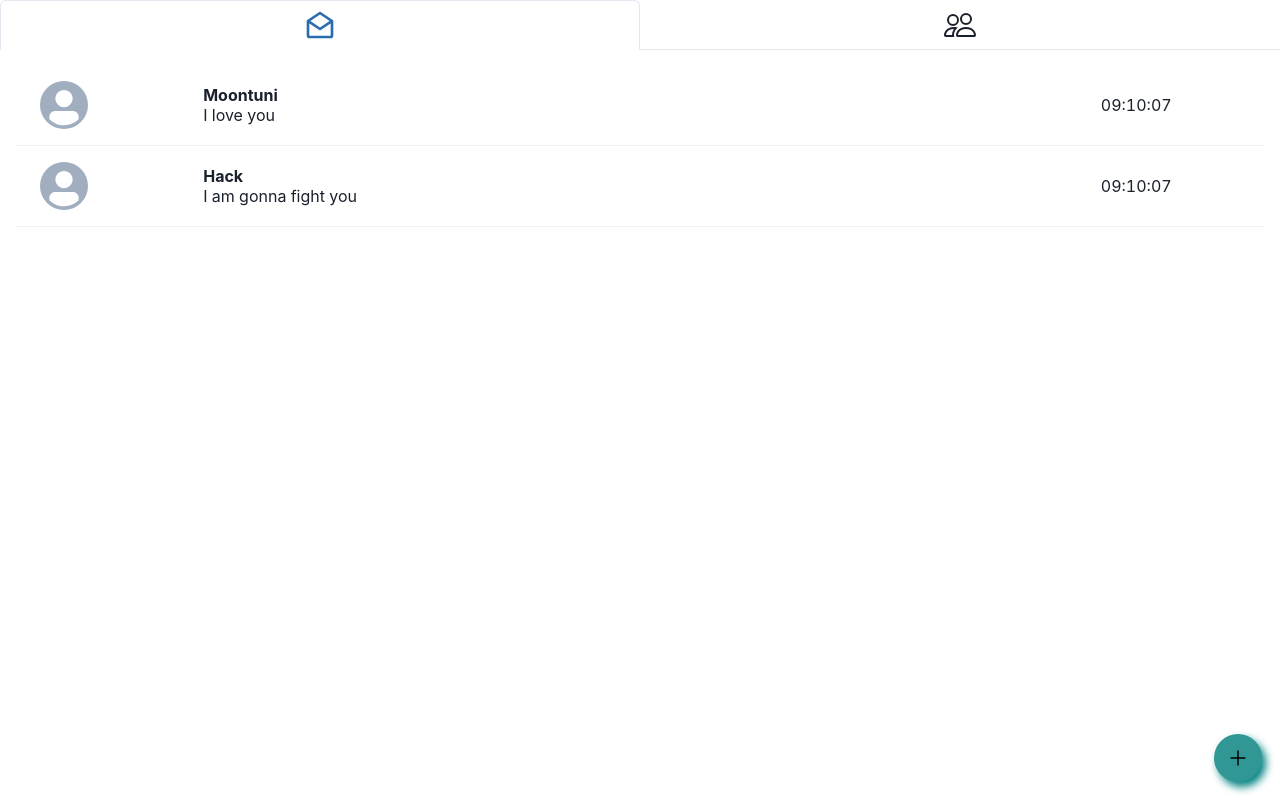
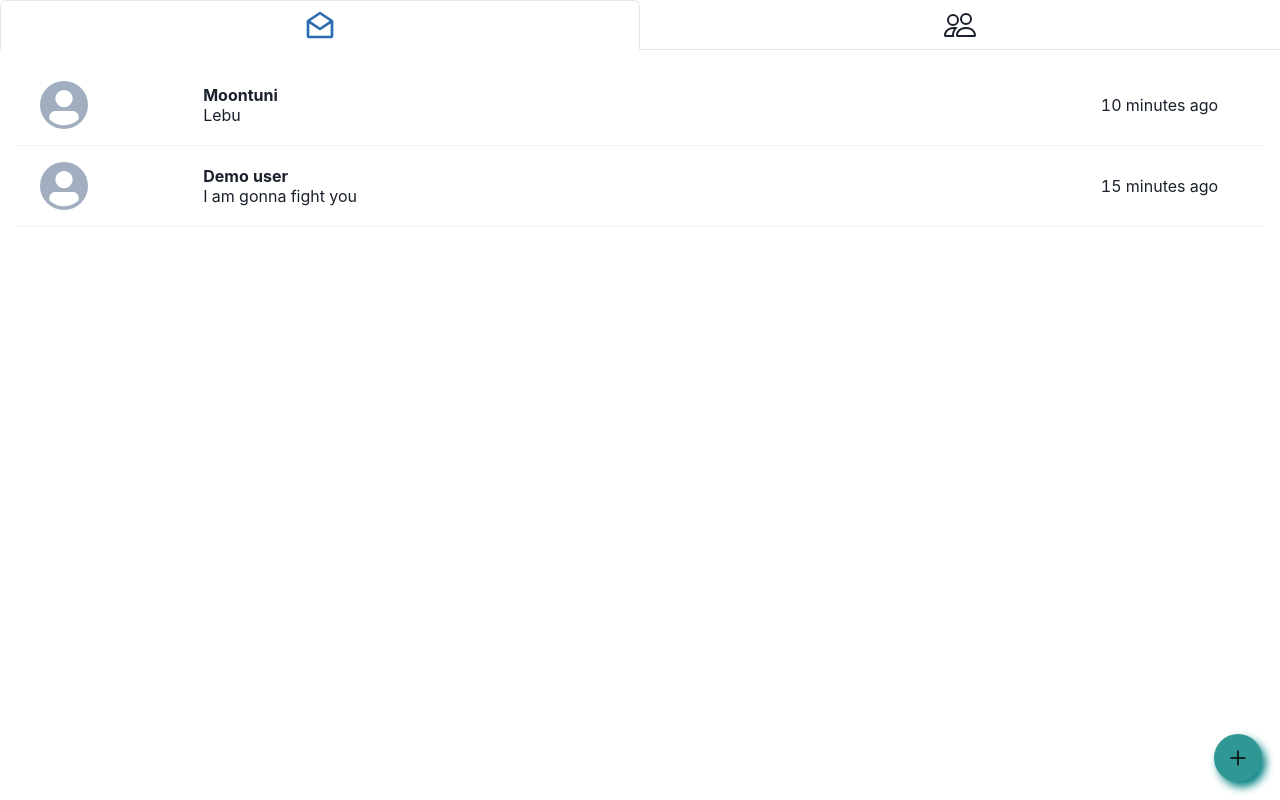
Before and after one commit to robinmollah/moontuni, a React (Create React App) app: page / in a window 1280 px wide. Built offline with nearby package versions, Linux system fonts and the light colour scheme; no server answers.

Commit message:
Time ago added

```diff
--- a/package.json
+++ b/package.json
@@ -17,12 +17,15 @@
     "email-validator": "^2.0.4",
     "firebase": "^9.6.6",
     "framer-motion": "^6",
+    "javascript-time-ago": "^2.3.13",
+    "moment": "^2.29.1",
     "prettier": "^2.5.1",
     "react": "^17.0.2",
     "react-dom": "^17.0.2",
     "react-icons": "^4.3.1",
     "react-router-dom": "6",
     "react-scripts": "5.0.0",
+    "react-time-ago": "^7.1.9",
     "recoil": "^0.6.1",
     "socket.io-client": "^4.4.1",
     "typescript": "^4.5.5",
--- a/src/LoggedIn/ChatList.jsx
+++ b/src/LoggedIn/ChatList.jsx
@@ -1,8 +1,9 @@
 import React from 'react';
-import { Avatar, Table, Tbody, Td, Tr } from '@chakra-ui/react';
+import { Avatar, Box, Table, Tbody, Td, Tr } from '@chakra-ui/react';
 import { usersChats } from '../state/chats/usersChatSelectors';
 import { useRecoilValue } from 'recoil';
 import { useNavigate } from 'react-router-dom';
+import moment from 'moment';
 
 const ChatList = () => {
   const response = useRecoilValue(usersChats);
@@ -27,7 +28,9 @@ const ChatList = () => {
                 <br />
                 {message.last_message}
               </Td>
-              <Td width={'15%'}>{new Date(message.last_msg_time).toString().substring(15, 25)}</Td>
+              <Td width={'15%'}>
+                <Box>{moment(message.last_msg_time).fromNow()}</Box>
+              </Td>
             </Tr>
           );
         })}
--- a/src/LoggedIn/Conversation.jsx
+++ b/src/LoggedIn/Conversation.jsx
@@ -38,19 +38,21 @@ const Conversation = ({ messages, addMessage }) => {
     <>
       <Box
         display={'flex'}
-        justifyContent={'space-around'}
+        justifyContent={'space-between'}
         alignItems={'center'}
         align={'center'}
         position="fixed"
         top={'0px'}
         width={'100%'}
+        padding={'0px 1em'}
         backgroundColor={'rgb(173,123,123)'}
-        padding={'4px'}
         boxShadow={'rgb(173,123,123) 0px 4px 4px'}
       >
         <IconButton icon={<MdArrowBack />} onClick={() => navigate(-1)} />
-        <Avatar bg="teal.500" />
-        {user.email}
+        <Box display={'flex'} alignItems={'center'} justifyContent={'space-between'}>
+          <Avatar bg="teal.500" marginRight={'1em'} />
+          <p>{user.email}</p>
+        </Box>
         <Hamburger />
       </Box>
       <Table marginTop={'3em'} marginBottom={'3.8em'}>
--- a/src/state/chats/usersChatSelectors.tsx
+++ b/src/state/chats/usersChatSelectors.tsx
@@ -13,17 +13,17 @@ export const usersChats = selector<IConversation[]>({
             name: 'Moontuni',
           },
           messages: [],
-          last_message: 'I love you',
-          last_msg_time: new Date(),
+          last_message: 'Lebu',
+          last_msg_time: new Date(Date.now() - 60 * 10000),
         },
         {
           participants: {
             id: 1,
-            name: 'Hack',
+            name: 'Demo user',
           },
           messages: [],
           last_message: 'I am gonna fight you',
-          last_msg_time: new Date(),
+          last_msg_time: new Date(Date.now() - 900000),
         },
       ];
   },
```
Also changed, not shown: 1 other file (tests, documents, lock files or other folders).
